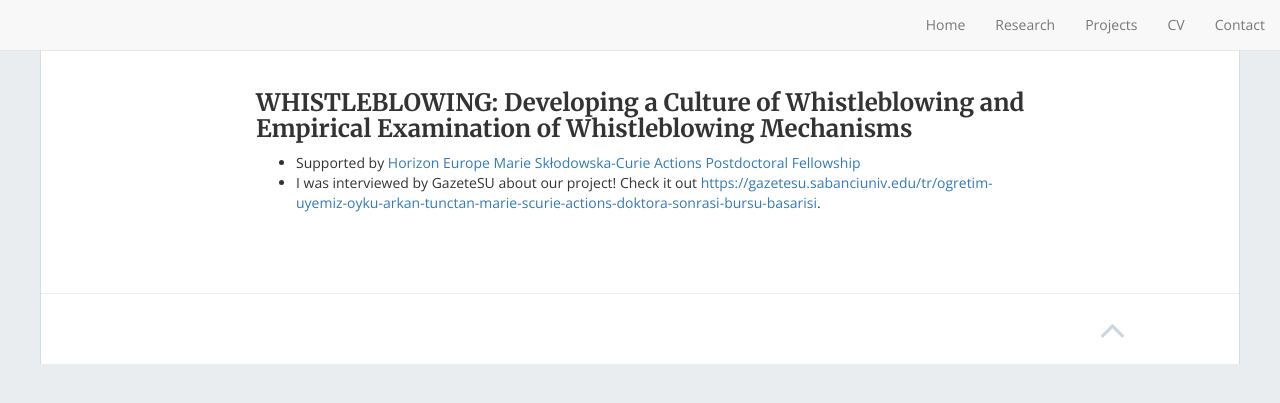
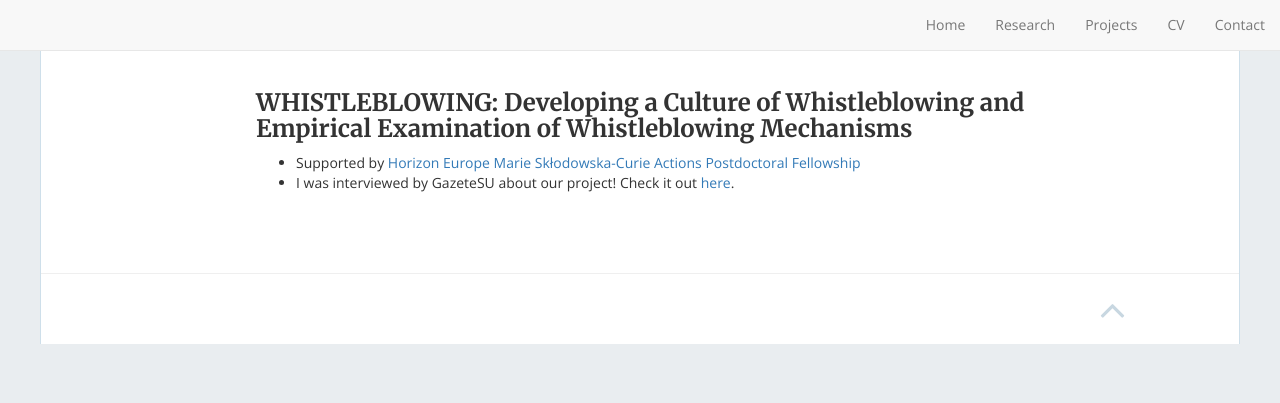
Before and after one commit to caglartunc/Oyku_Personal_page, a Jekyll site: the page built from Projects.md, in a window 1280 px wide. Shown: the top 403 px of the page. Built offline with Jekyll 4.4.1, drawn with Linux system fonts in a browser that asks for light colours; nearby versions of some CDN libraries.

Commit message:
correcting the hyperlink

```diff
--- a/Projects.md
+++ b/Projects.md
@@ -5,4 +5,4 @@
 ---
 ### WHISTLEBLOWING: Developing a Culture of Whistleblowing and Empirical Examination of Whistleblowing Mechanisms
 * Supported by [Horizon Europe Marie Skłodowska-Curie Actions Postdoctoral Fellowship](https://marie-sklodowska-curie-actions.ec.europa.eu/)
-* I was interviewed by GazeteSU about our project! Check it out [https://gazetesu.sabanciuniv.edu/tr/ogretim-uyemiz-oyku-arkan-tunctan-marie-scurie-actions-doktora-sonrasi-bursu-basarisi](here).
+* I was interviewed by GazeteSU about our project! Check it out [here](https://gazetesu.sabanciuniv.edu/tr/ogretim-uyemiz-oyku-arkan-tunctan-marie-scurie-actions-doktora-sonrasi-bursu-basarisi).
```
Also changed, not shown: 1 other file.
